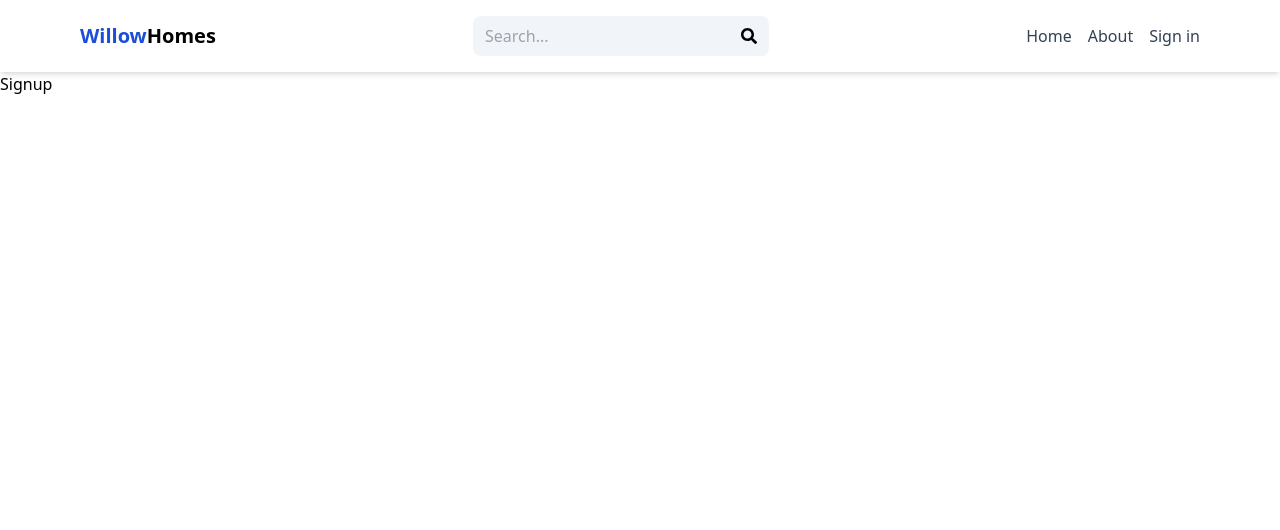
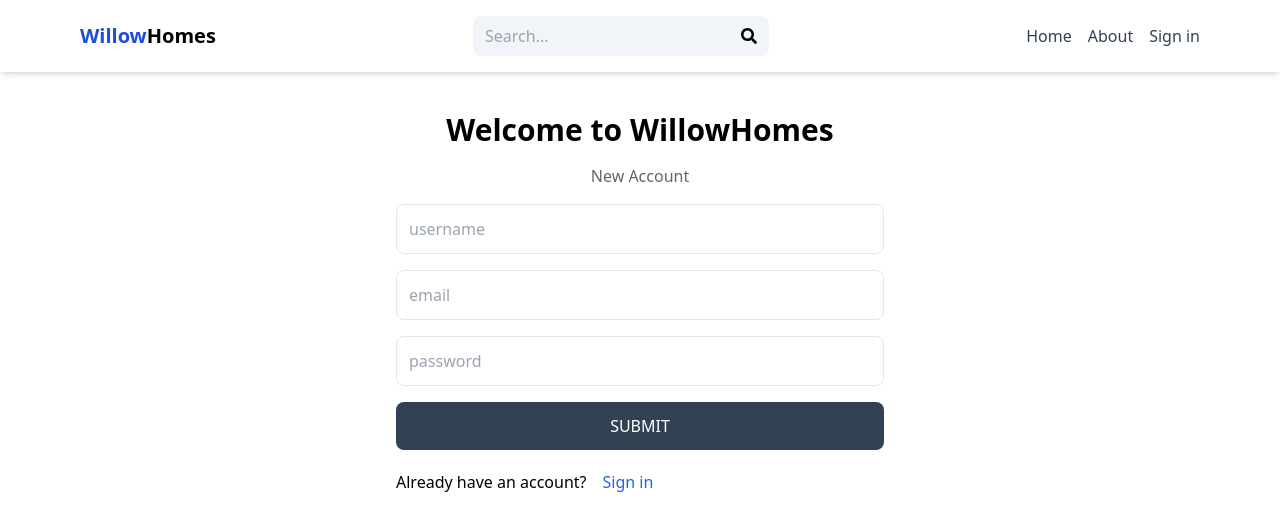
Before and after one commit to obaidahmed13/Willow-Homes, a React (Vite) app in the folder real-estate/real-estate/: page /sign-up in a window 1280 px wide. Shown: the top 530 px of the page. Built offline with nearby package versions, Linux system fonts and the light colour scheme.

Commit message:
Sign up page

```diff
--- a/real-estate/real-estate/src/pages/Signup.jsx
+++ b/real-estate/real-estate/src/pages/Signup.jsx
@@ -1,5 +1,21 @@
+import {Link} from 'react-router-dom'
 export const Signup = () => {
   return (
-    <div>Signup</div>
+    <div className="p-3 max-w-lg mx-auto">
+      <h1 className="text-center font-semibold mt-7 text-3xl">Welcome to WillowHomes</h1>
+      <p className='text-center mb-4 mt-4 opacity-60'>New Account</p>
+      <form className="flex flex-col gap-4" >
+        <input type="text" placeholder="username" className="border p-3 rounded-lg" id='username' />
+        <input type="text" placeholder="email" className="border p-3 rounded-lg" id='email' />
+        <input type="text" placeholder="password" className="border p-3 rounded-lg" id='password' />
+        <button className="bg-slate-700 text-white p-3 rounded-lg uppercase hover:opacity-90">Submit</button>
+      </form>
+      <div className='flex gap-4 mt-5'>
+        <p>Already have an account?</p>
+        <Link to={"/sign-in"}>
+          <span className='text-blue-600'>Sign in</span>
+        </Link>
+      </div>
+    </div>
   )
 }
```
